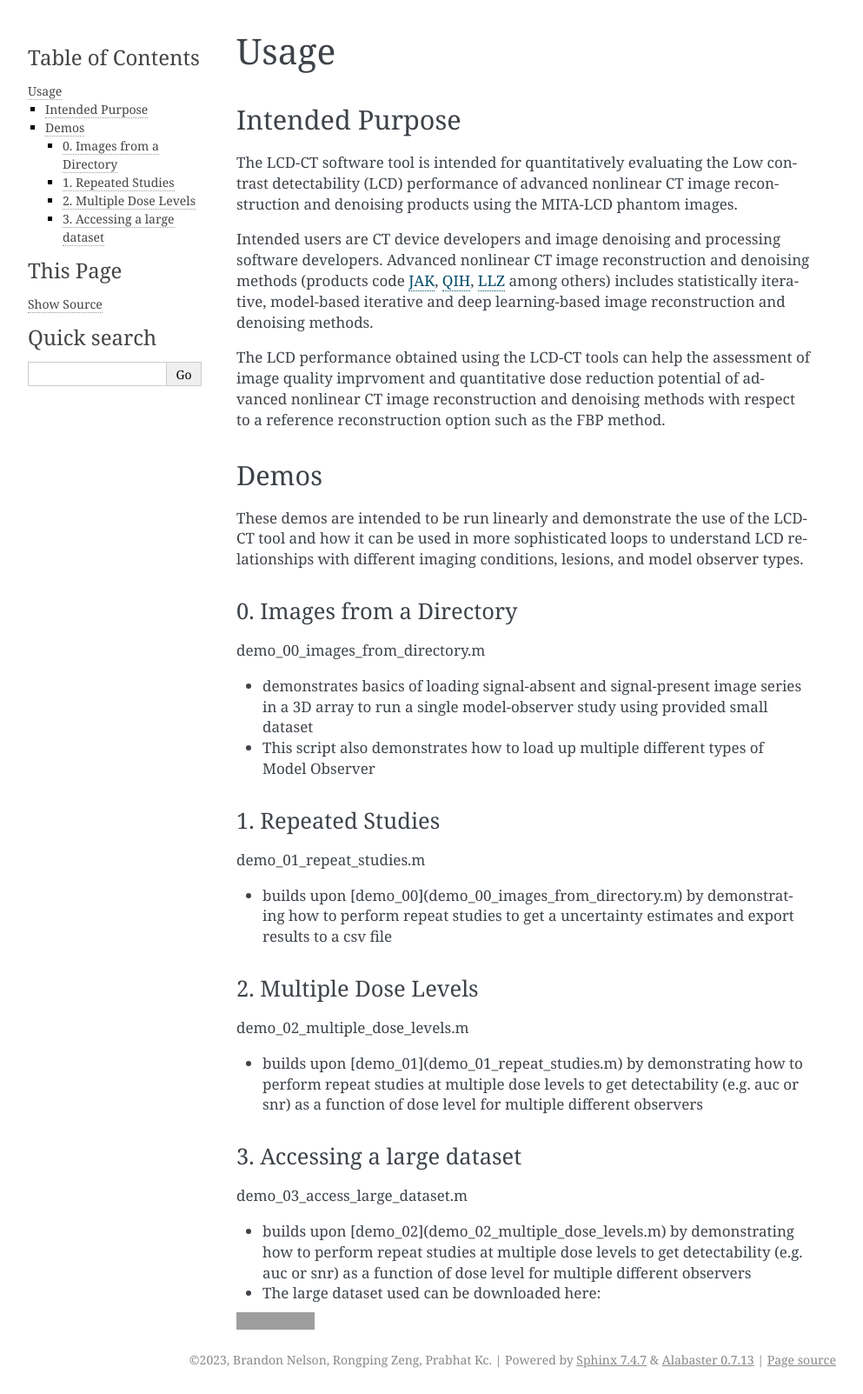
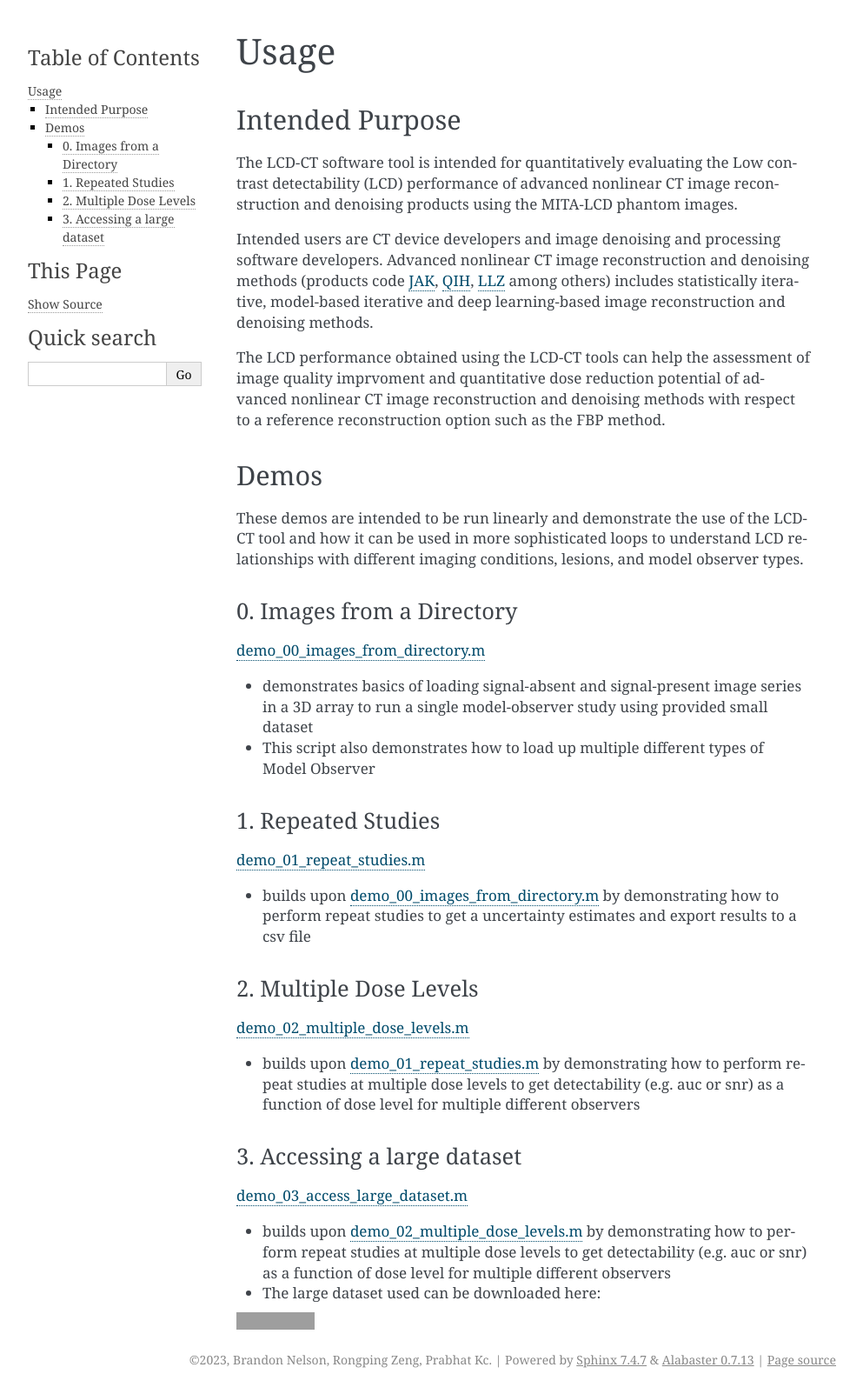
Before and after one commit to DIDSR/LCD_CT, a Sphinx documentation site: the page built from docs/source/usage.rst, in a window 1280 px wide. Shown: the whole page at 87% size, without its empty margins (148-1141 px from the left). Built offline with Sphinx 7.4.7, drawn with Linux system fonts in a browser that asks for light colours; some of the changed lines change nothing that is shown; grey boxes are pictures that could not be loaded.

Commit message:
added links to demos

```diff
--- a/docs/source/usage.rst
+++ b/docs/source/usage.rst
@@ -23,7 +23,7 @@ These demos are intended to be run linearly and demonstrate the use of the LCD-C
 0. Images from a Directory
 ^^^^^^^^^^^^^^^^^^^^^^^^^^
 
-demo_00_images_from_directory.m
+`demo_00_images_from_directory.m <./_static/demo_00_images_from_directory.html>`_
 
 - demonstrates basics of loading signal-absent and signal-present image series in a 3D array to run a single model-observer study using provided small dataset
 - This script also demonstrates how to load up multiple different types of Model Observer
@@ -31,23 +31,23 @@ demo_00_images_from_directory.m
 1. Repeated Studies
 ^^^^^^^^^^^^^^^^^^^
 
-demo_01_repeat_studies.m
+`demo_01_repeat_studies.m <./_static/demo_01_repeat_studies.m>`_
 
-- builds upon [demo_00](demo_00_images_from_directory.m) by demonstrating how to perform repeat studies to get a uncertainty estimates and export results to a csv file
+- builds upon `demo_00_images_from_directory.m <./_static/demo_00_images_from_directory.html>`_ by demonstrating how to perform repeat studies to get a uncertainty estimates and export results to a csv file
 
 2. Multiple Dose Levels
 ^^^^^^^^^^^^^^^^^^^^^^^
 
-demo_02_multiple_dose_levels.m
+`demo_02_multiple_dose_levels.m <./_static/demo_02_multiple_dose_levels.m>`_
 
-- builds upon [demo_01](demo_01_repeat_studies.m) by demonstrating how to perform repeat studies at multiple dose levels to get detectability (e.g. auc or snr) as a function of dose level for multiple different observers
+- builds upon `demo_01_repeat_studies.m <./_static/demo_01_repeat_studies.m>`_ by demonstrating how to perform repeat studies at multiple dose levels to get detectability (e.g. auc or snr) as a function of dose level for multiple different observers
 
 3. Accessing a large dataset
 ^^^^^^^^^^^^^^^^^^^^^^^^^^^^
 
-demo_03_access_large_dataset.m
+`demo_03_access_large_dataset.m <./_static/demo_03_access_large_dataset.m>`_
 
-- builds upon [demo_02](demo_02_multiple_dose_levels.m) by demonstrating how to perform repeat studies at multiple dose levels to get detectability (e.g. auc or snr) as a function of dose level for multiple different observers
+- builds upon `demo_02_multiple_dose_levels.m <./_static/demo_02_multiple_dose_levels.m>`_ by demonstrating how to perform repeat studies at multiple dose levels to get detectability (e.g. auc or snr) as a function of dose level for multiple different observers
 - The large dataset used can be downloaded here:
 
 .. image:: https://sandbox.zenodo.org/badge/DOI/10.5072/zenodo.1150650.svg
```
